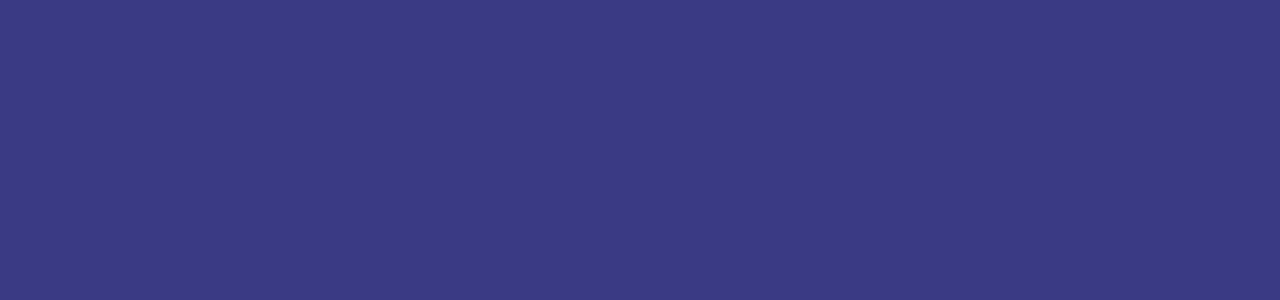
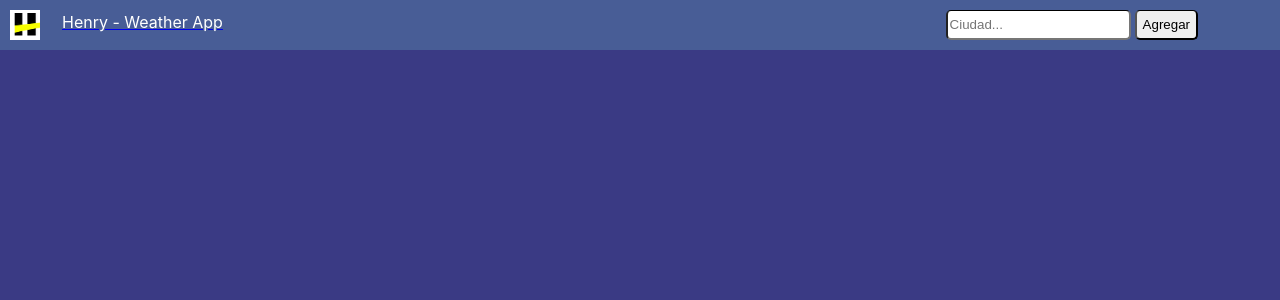
Before and after one commit to williamAstudillo/app_weather, a React (Create React App) app: page / in a window 1280 px wide. Shown: the top 300 px of the page. Built offline with nearby package versions, Linux system fonts and the light colour scheme; no server answers.

Commit message:
api fixed

```diff
--- a/src/components/Nav.jsx
+++ b/src/components/Nav.jsx
@@ -6,7 +6,7 @@ import SearchBar from './SearchBar.jsx';
 export default function Nav() {
   return (
     <nav className="navbar">
-      <Link to='/'>
+      <Link to='/app_weather'>
         <span className="navbar-title">
           <img id="logoHenry" src={Logo} width="30" height="30" className="d-inline-block align-top" alt="" />
           <div id='title'>
--- a/src/containers/App.js
+++ b/src/containers/App.js
@@ -7,7 +7,7 @@ import Ciudad from '../components/Ciudad'
 function App() {
   return (
     <div>
-      <Route  path="/app_weather" component={Nav} />
+      <Route  path="/" component={Nav} />
       <Route exact path="/app_weather" component={Card} />
       <Route exact path="/ciudad/:id" component={Ciudad} />
     </div>
```
